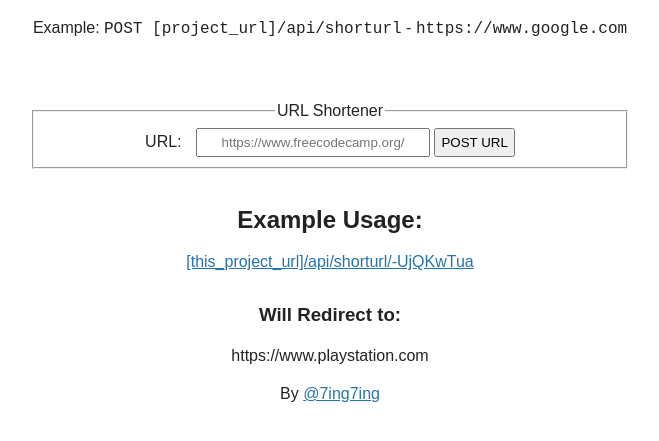
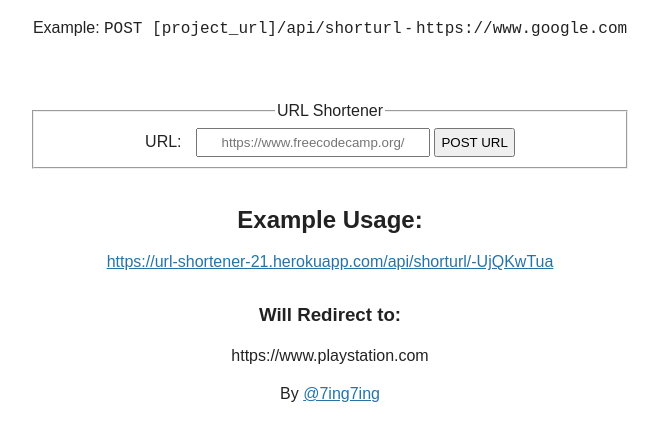
Before and after one commit to 7ing7ing/url-shortener, a website: page views/index.html in a window 1280 px wide. Shown: the part 91-532 px from the top of the page, without its empty margins (310-969 px from the left). Drawn offline with Linux system fonts and the light colour scheme.

Commit message:
Added some HTML lines.

```diff
--- a/views/index.html
+++ b/views/index.html
@@ -35,10 +35,8 @@
         </form>
       </section>
       <h2>Example Usage:</h2>
-      <a
-        href="https://url-shortener-microservice.freecodecamp.rocks/api/shorturl/3"
-      >
-        [this_project_url]/api/shorturl/-UjQKwTua
+      <a href="https://url-shortener-21.herokuapp.com/api/shorturl/-UjQKwTua">
+        https://url-shortener-21.herokuapp.com/api/shorturl/-UjQKwTua
       </a>
       <h3>Will Redirect to:</h3>
       <p>https://www.playstation.com</p>
```
